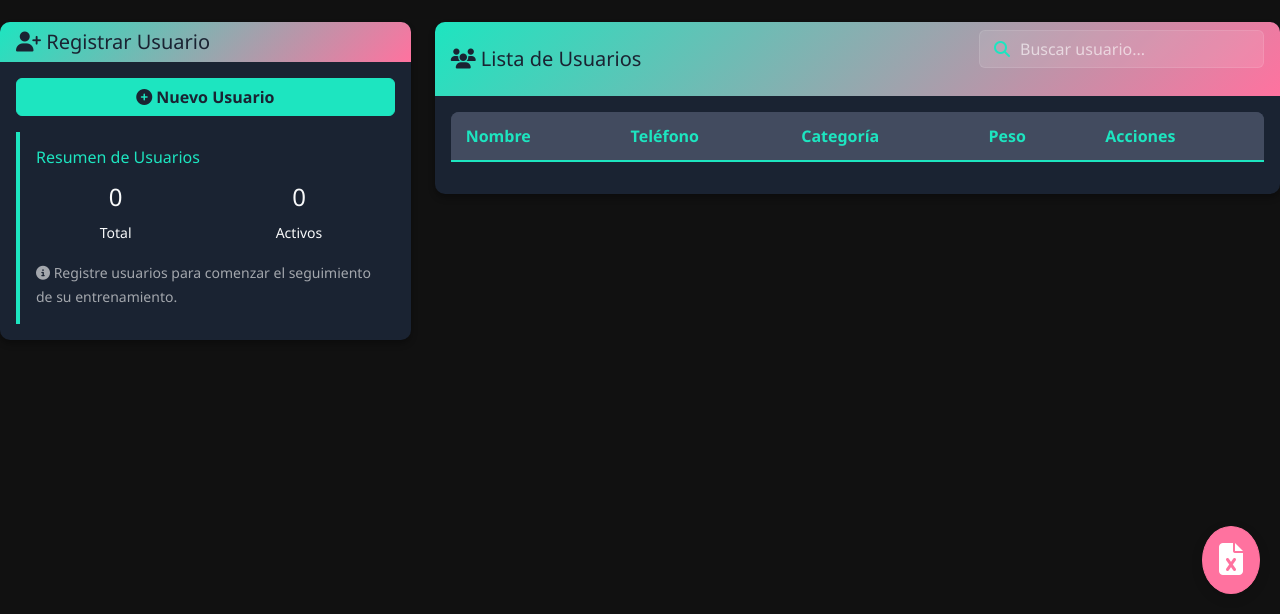
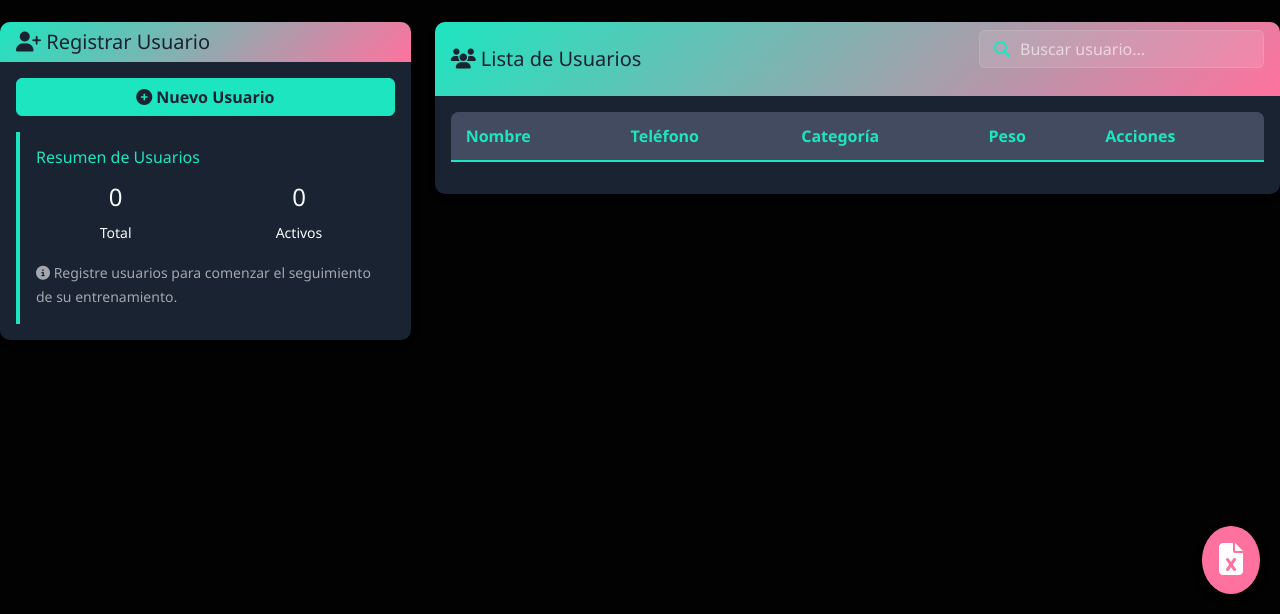
Before and after one commit to fotoskbto-bot/Sistema-Seguimiento, a plain HTML site: page index.html in a window 1280 px wide. Shown: the part 186-800 px from the top of the page. Drawn offline with nearby package versions, Linux system fonts and the light colour scheme.

Commit message:
Update index.html

```diff
--- a/index.html
+++ b/index.html
@@ -14,7 +14,7 @@
         :root {
             --color-primary: #1de5c0;
             --color-secondary: #FF729F;
-            --color-background: #111;
+            --color-background: #020202;
             --color-dark: #1a2332;
             --color-light: #f8f9fa;
             --color-table-header: #424b5f;
```
